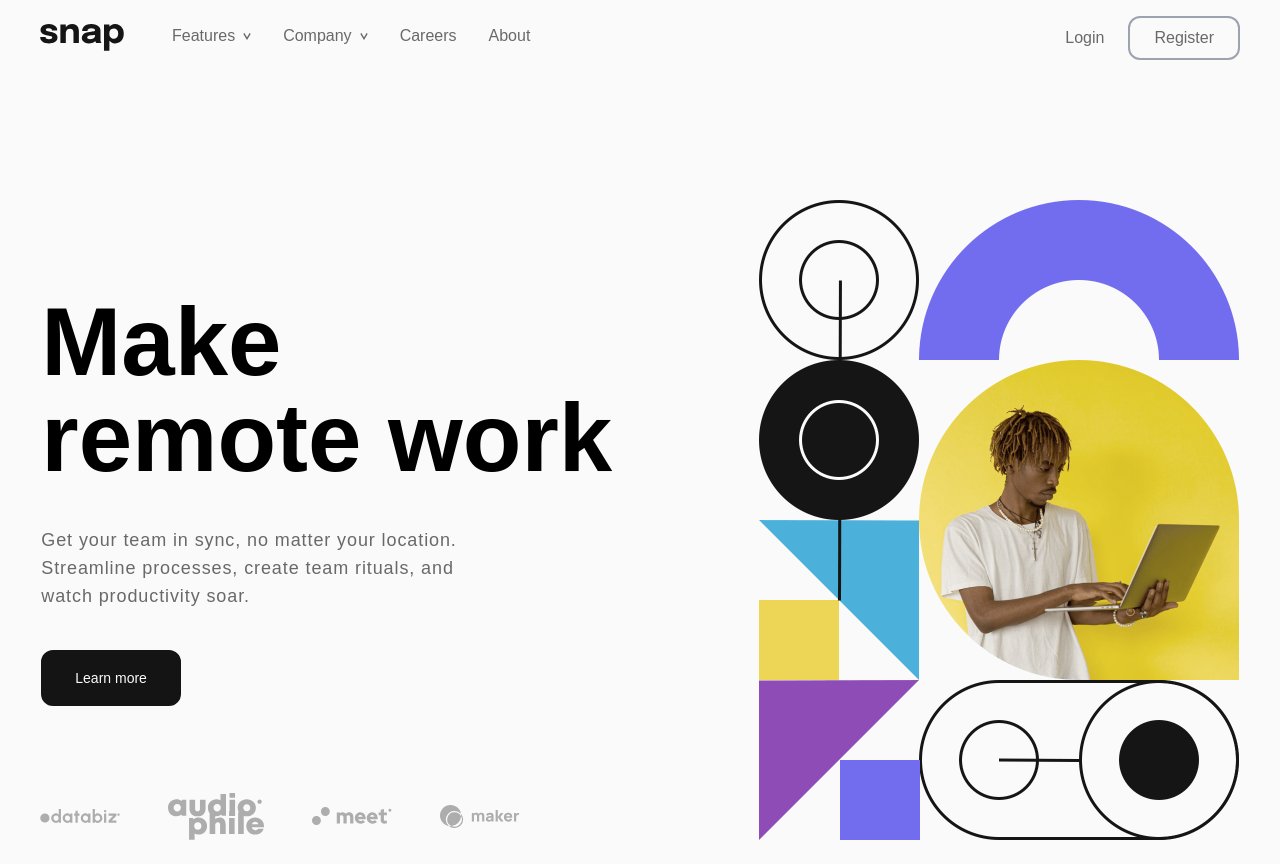
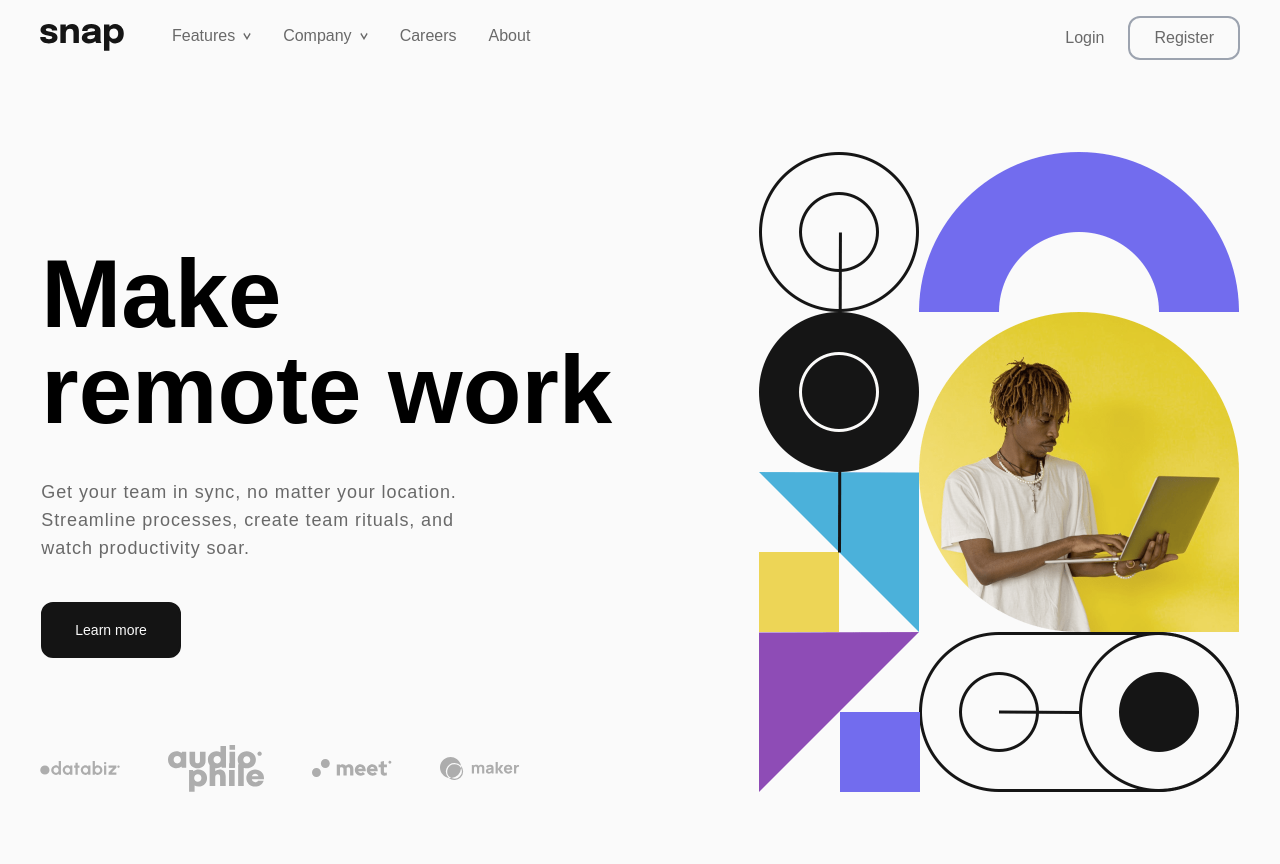
Before and after one commit to mdubelbeis/intro-section-db-menu, a React (Create React App) app: page / in a window 1280 px wide. After the commit the page ends 816 px from the top, so only its background shows below. Built offline with nearby package versions, Linux system fonts and the light colour scheme.

Commit message:
layout of main

```diff
--- a/src/components/App.js
+++ b/src/components/App.js
@@ -9,7 +9,7 @@ const App = () => {
       <header className="relative flex p-2 items-center justify-between lg:fixed lg:top-4 lg:left-8">
         <Header />
       </header>
-      <main className="mt-10 lg:relative lg:max-w-full lg:w-full lg:mt-44">
+      <main className="mt-10 lg:relative lg:max-w-full lg:w-full lg:mt-32">
         <div className="lg:flex lg:flex-row-reverse lg:items-center lg:gap-20">
           <Image />
           <Info />
```
